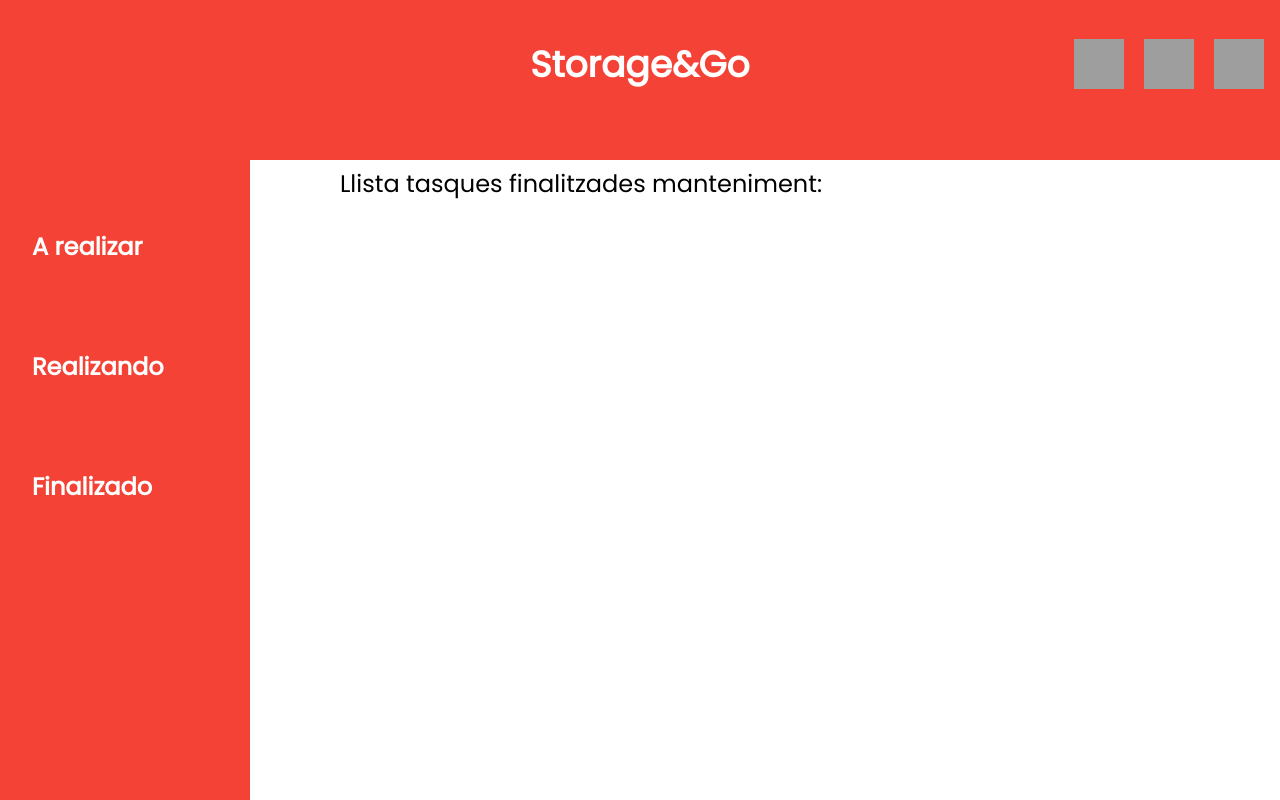
After one commit to grup3software/JointProject, a Django app: page /storageandgo/tecnics_finalizado/ in a window 1280 px wide. The commit adds this page. Run offline with Django 3.2, Linux system fonts and the light colour scheme; data that the repository does not hold is empty; grey boxes are pictures that could not be loaded.

Commit message:
Creada tecnics finalitzar amb llista tasques

```diff
--- a/StorageAndGo/templates/tecnics-a-realizar.html
+++ b/StorageAndGo/templates/tecnics-a-realizar.html
@@ -5,7 +5,7 @@
         {% if tasques_tecnics_a_realitzar %}
             <ul>
                 {% for task in tasques_tecnics_a_realitzar %}
-                    <a href="#">{{ task.description }}</a> - <a href="{% url 'storageandgo:finish_task' task.pk %}">Acceptar</a>
+                    <a href="#">{{ task.description }}</a> - <a href="{% url 'storageandgo:accept_task' task.pk %}">Acceptar</a>
                 {% endfor %}
             </ul>
         {% endif %}
--- /dev/null
+++ b/StorageAndGo/templates/tecnics-finalitzades.html
@@ -0,0 +1,12 @@
+{% extends 'tecnics-home.html' %}
+
+    {% block content %}
+        <h3>Llista tasques finalitzades manteniment:</h3>
+        {% if tasques_tecnics_finalitzades %}
+            <ul>
+                {% for task in tasques_tecnics_finalitzades %}
+                    <a href="#">{{ task.description }}</a>
+                {% endfor %}
+            </ul>
+        {% endif %}
+    {% endblock %}
--- a/StorageAndGo/templates/tecnics-home.html
+++ b/StorageAndGo/templates/tecnics-home.html
@@ -40,7 +40,7 @@
 
                 <a href= {% url 'storageandgo:tecnics_arealizar' %}><h3 class="w3-padding-32 w3-button w3-left-align"style="width: 240px"><b>A realizar</b></h3></a>
                 <a href= {% url 'storageandgo:tecnics_realizando' %}><h3 class="w3-padding-32 w3-button w3-left-align"style="width: 240px"><b>Realizando</b></h3></a>
-                <a href= {% url 'storageandgo:gestor_finalizado' %}><h3 class="w3-padding-32 w3-button w3-left-align"style="width: 240px"><b>Finalizado</b></h3></a>
+                <a href= {% url 'storageandgo:tecnics_finalizado' %}><h3 class="w3-padding-32 w3-button w3-left-align"style="width: 240px"><b>Finalizado</b></h3></a>
             </div>
         </nav>
 
--- a/StorageAndGo/urls.py
+++ b/StorageAndGo/urls.py
@@ -29,6 +29,7 @@ urlpatterns = [
 
     url(r'^tecnics_arealizar/', tecnics_arealitzar, name="tecnics_arealizar"),
     url(r'^tecnics_realitzant/', tecnics_realizando, name="tecnics_realizando"),
+    url(r'^tecnics_finalizado/', tecnics_finalizado, name="tecnics_finalizado"),
 
     path('avaria_list/', AvariaList.as_view(), name="AvariaList"),
     path('pedido/', ManifestoCreate.as_view(), name="CreateManifesto"),
--- a/StorageAndGo/views.py
+++ b/StorageAndGo/views.py
@@ -320,6 +320,16 @@ def tecnics_realizando(request):
     # rendering the template in HttpResponse
     return HttpResponse(template.render(context))
 
+def tecnics_finalizado(request):
+    # getting our template
+    template = loader.get_template('tecnics-finalitzades.html')
+
+    tasques_tecnics_finalitzades = TaskMaintenance.objects.filter(finished=True)
+    context = {'tasques_tecnics_finalitzades': tasques_tecnics_finalitzades}
+
+    # rendering the template in HttpResponse
+    return HttpResponse(template.render(context))
+
 
 def operari_home(request):
     # getting our template
```
